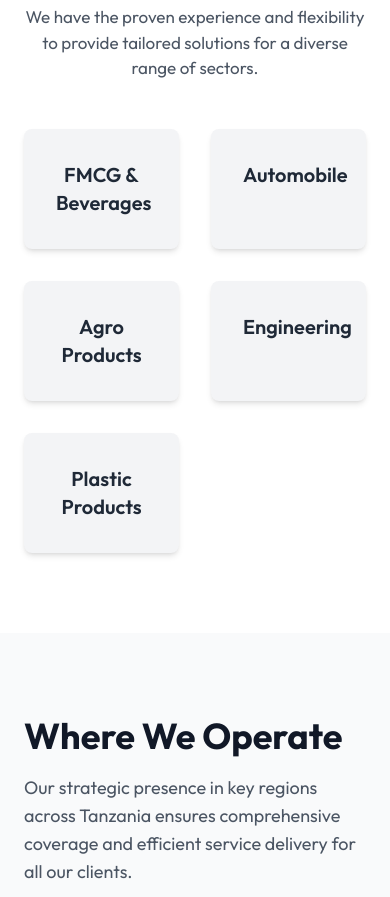
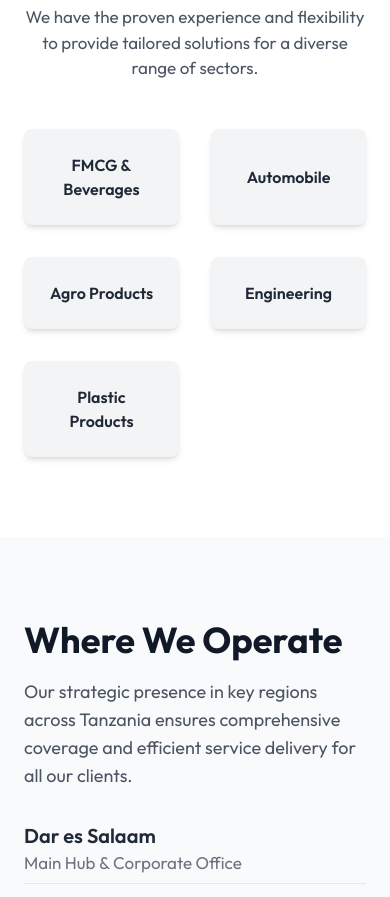
Before and after one commit to bwakea77/eal, a plain HTML site: page index.html in a window 390 px wide. Shown: the part 4180-5077 px from the top of the page. Drawn offline with nearby package versions, Linux system fonts and the light colour scheme.

Commit message:
Another Third Test

```diff
--- a/css/style.css
+++ b/css/style.css
@@ -10,3 +10,17 @@
 .accordion-content { max-height: 0; overflow: hidden; transition: max-height 0.5s ease-in-out; }
 .accordion-button .accordion-icon { transition: transform 0.3s ease; }
 .accordion-button.active .accordion-icon { transform: rotate(135deg); }
+
+/* Responsive fix for Industries section */
+@media (max-width: 767px) {
+    #industries .bg-gray-100 {
+        padding: 1.5rem; /* Reduces padding on smaller screens */
+        display: flex;
+        align-items: center;
+        justify-content: center;
+    }
+    #industries h3 {
+        font-size: 1rem; /* Reduces font size on smaller screens */
+        line-height: 1.5rem;
+    }
+}
```
